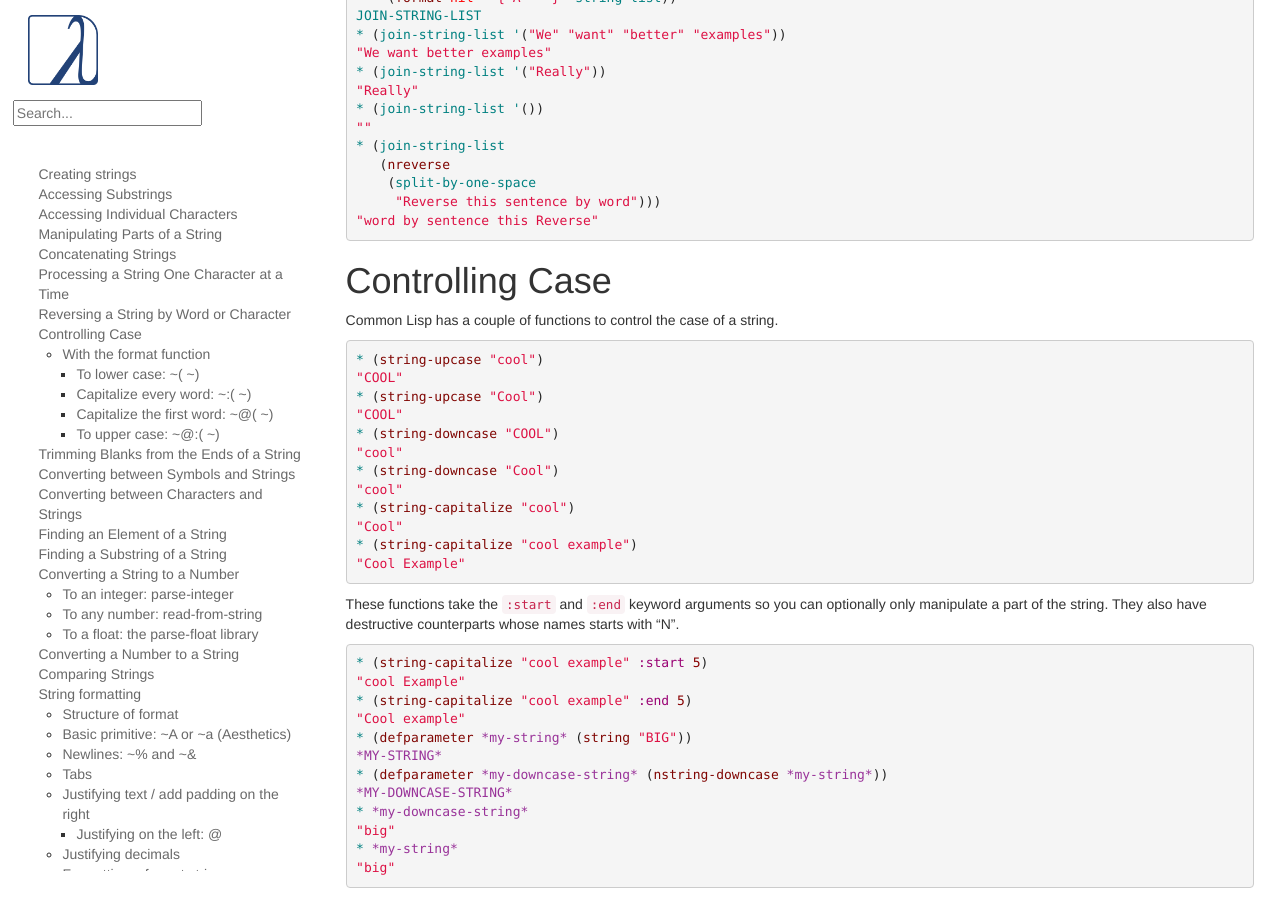
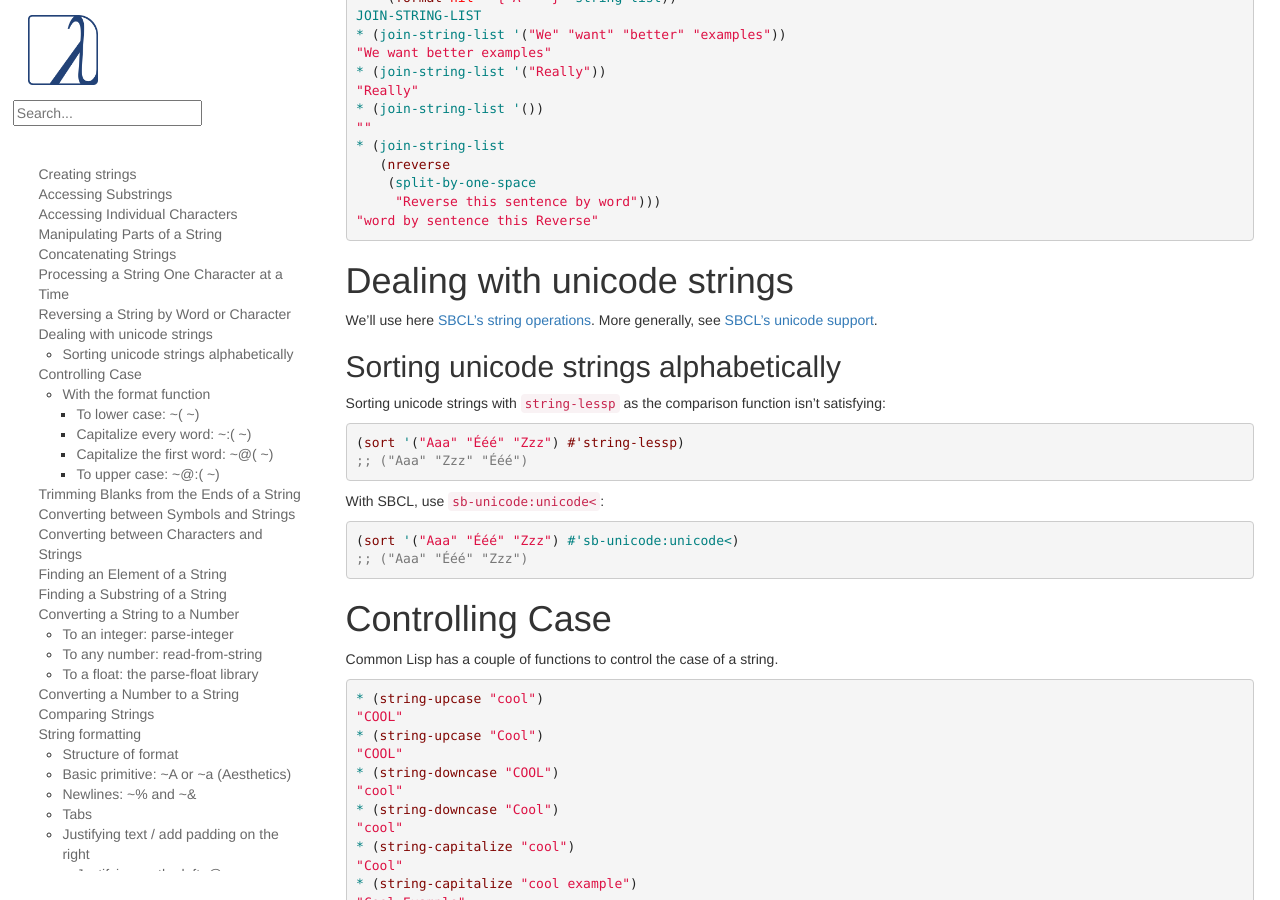
Before and after one commit to LispCookbook/cl-cookbook, a Jekyll site: the page built from strings.md, in a window 1280 px wide and 900 px high, scrolled down 6334 px. Built offline with Jekyll 4.4.1, drawn with Linux system fonts in a browser that asks for light colours.

Commit message:
strings: sort unicode strings alphabetically

```diff
--- a/strings.md
+++ b/strings.md
@@ -429,6 +429,29 @@ JOIN-STRING-LIST
      "Reverse this sentence by word")))
 "word by sentence this Reverse"
 ~~~
+
+# Dealing with unicode strings
+
+We'll use here [SBCL's string operations](http://www.sbcl.org/manual/index.html#String-operations). More generally, see [SBCL's unicode support](http://www.sbcl.org/manual/index.html#Unicode-Support).
+
+
+## Sorting unicode strings alphabetically
+
+Sorting unicode strings with `string-lessp` as the comparison function
+isn't satisfying:
+
+~~~lisp
+(sort '("Aaa" "Ééé" "Zzz") #'string-lessp)
+;; ("Aaa" "Zzz" "Ééé")
+~~~
+
+With SBCL, use `sb-unicode:unicode<`:
+
+~~~lisp
+(sort '("Aaa" "Ééé" "Zzz") #'sb-unicode:unicode<)
+;; ("Aaa" "Ééé" "Zzz")
+~~~
+
 
 # Controlling Case
 
```
